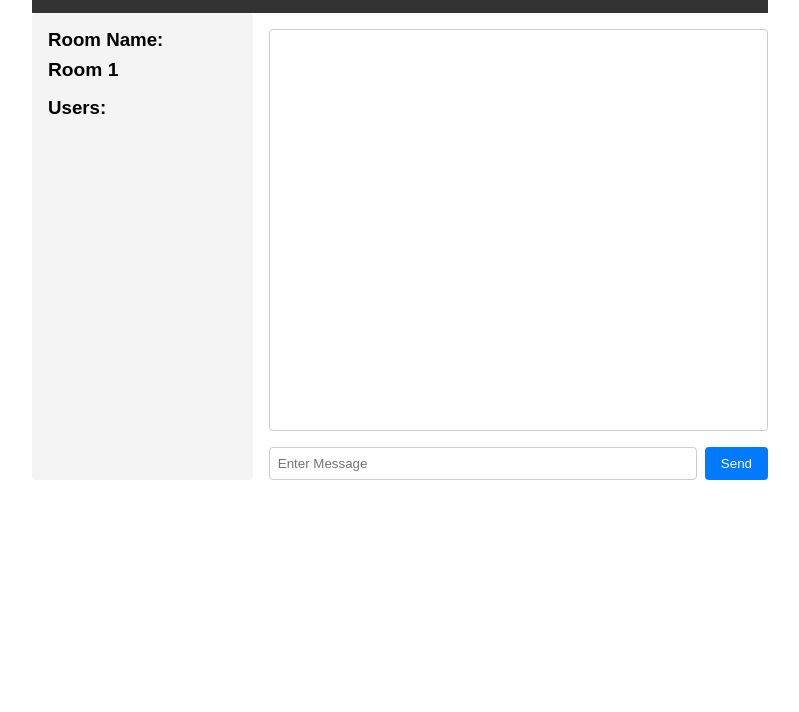
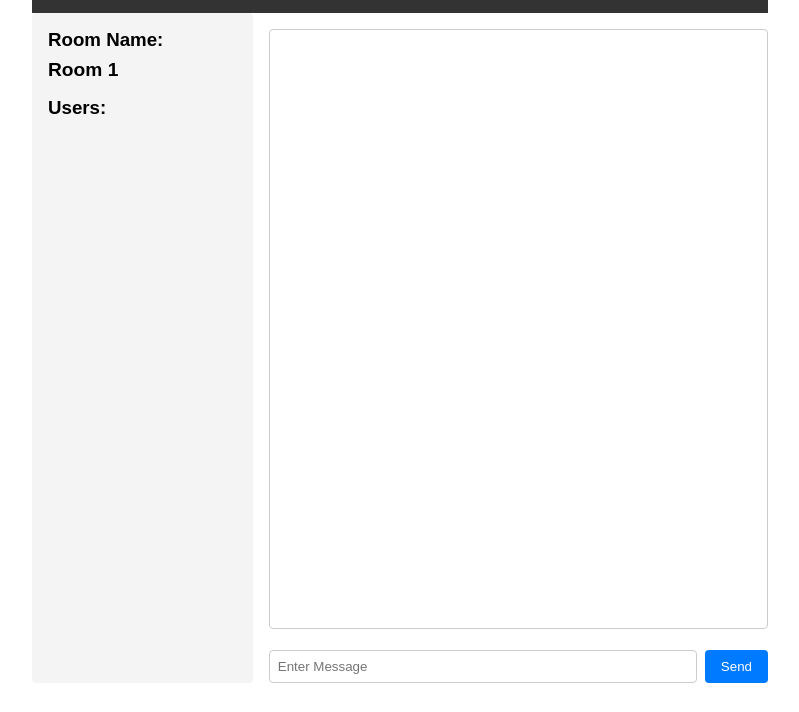
Before and after one commit to bbocko/chat-app, a website: page public/chat.html in a window 1280 px wide. Shown: the part 88-800 px from the top of the page, without its empty margins (240-1039 px from the left). Drawn offline with nearby package versions, Linux system fonts and the light colour scheme; no server answers.

Commit message:
Update static files

```diff
--- a/public/css/chat.css
+++ b/public/css/chat.css
@@ -91,6 +91,7 @@ body {
     background-color: #f4f4f4;
     padding: 1rem;
     border-radius: 4px;
+    height: 670px;
     overflow-y: auto;
     /* Add vertical scroll to sidebar */
 }
@@ -130,8 +131,7 @@ body {
     padding: 1rem;
     margin-top: 1rem;
     margin-bottom: 1rem;
-    flex-grow: 1;
-    /* Make messages container grow to fill available space */
+    height: 600px;
     overflow-y: auto;
     /* Add vertical scroll to messages */
 }
--- a/public/index.html
+++ b/public/index.html
@@ -32,13 +32,12 @@
                 <div class="form-new-room" id="newRoomInputContainer">
                     <input type="text" name="new-room" id="new-room" placeholder="Enter room name">
                 </div>
-                <button type="submit" class="btn">Join Chat</button>
+                <button type="submit" id="joinButton" class="btn">Create new room</button>
             </form>
         </main>
     </div>
 
-    <script src="/socket.io/socket.io.js"></script>
-    <script src="js/main.js"></script>
+    <script src="js/form.js"></script>
 </body>
 
 </html>
```
